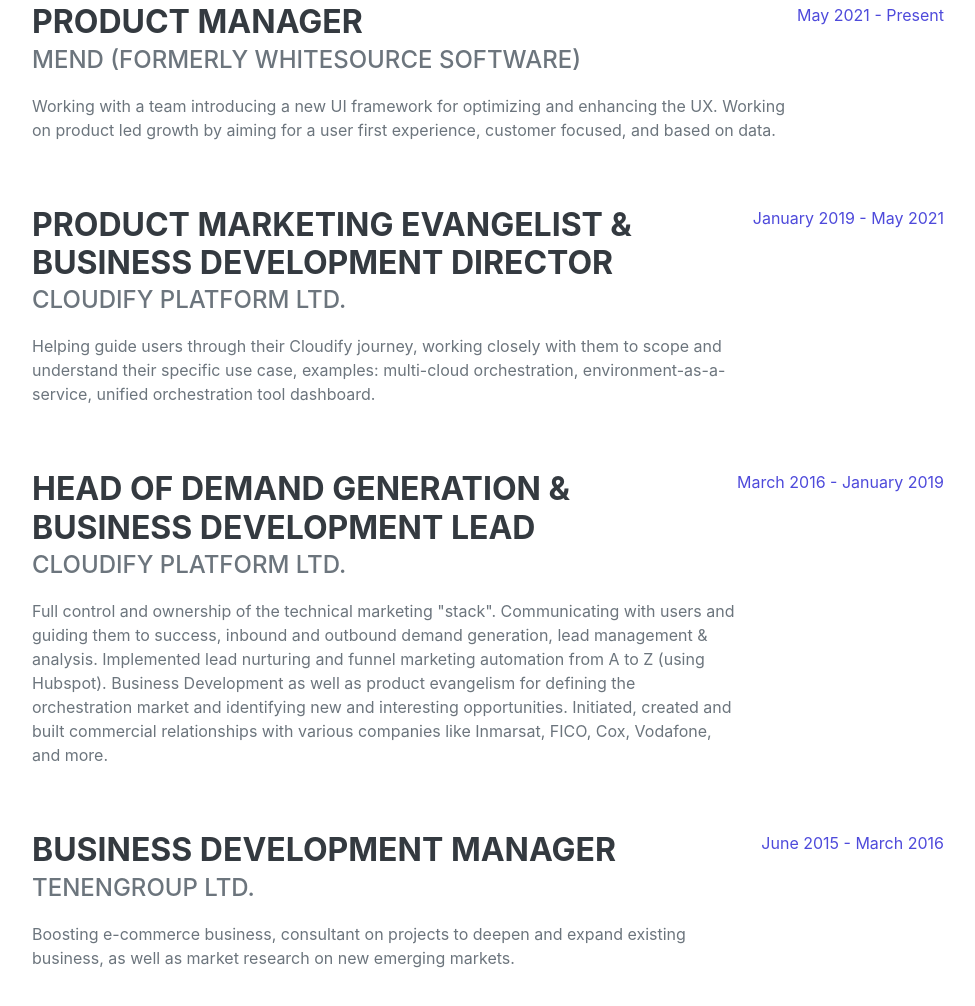
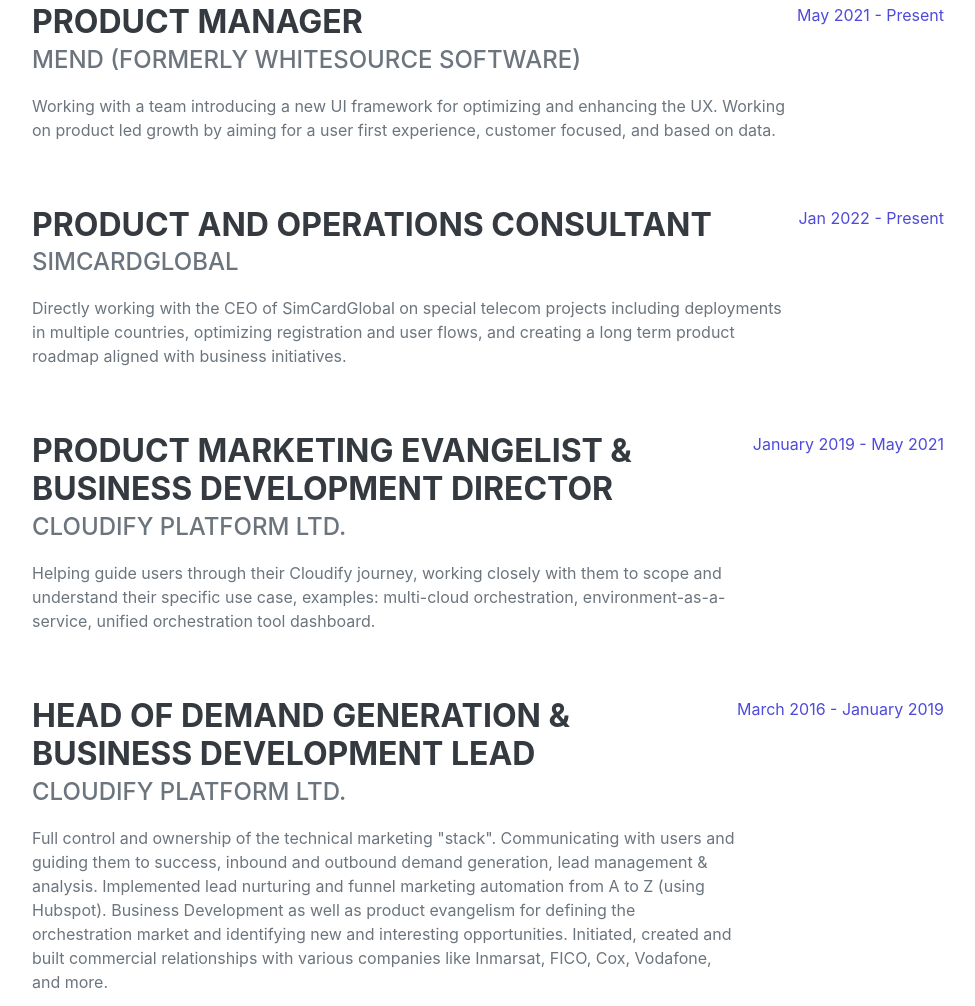
Before and after one commit to Ilanad/ilanadler, a website: page src/pug/index.pug in a window 1280 px wide. Shown: the part 993-1999 px from the top of the page, without its empty margins (288-1263 px from the left). Drawn offline with nearby package versions, Linux system fonts and the light colour scheme; files that its build step writes are made by us from their sources; files whose address does not match are found by name; a web font is replaced by a local one.

Commit message:
latest update

```diff
--- a/src/pug/index.pug
+++ b/src/pug/index.pug
@@ -108,6 +108,15 @@
                                 | Working with a team introducing a new UI framework for optimizing and enhancing the UX. Working on product led growth by aiming for a user first experience, customer focused, and based on data.
                         .flex-shrink-0
                             span.text-primary May 2021 - Present
+
+                    .d-flex.flex-column.flex-md-row.justify-content-between.mb-5
+                        .flex-grow-1
+                            h3.mb-0 Product and Operations Consultant
+                            .subheading.mb-3 SimCardGlobal
+                            p
+                                | Directly working with the CEO of SimCardGlobal on special telecom projects including deployments in multiple countries, optimizing registration and user flows, and creating a long term product roadmap aligned with business initiatives.
+                        .flex-shrink-0
+                            span.text-primary Jan 2022 - Present
 
                     .d-flex.flex-column.flex-md-row.justify-content-between.mb-5
                         .flex-grow-1
```
